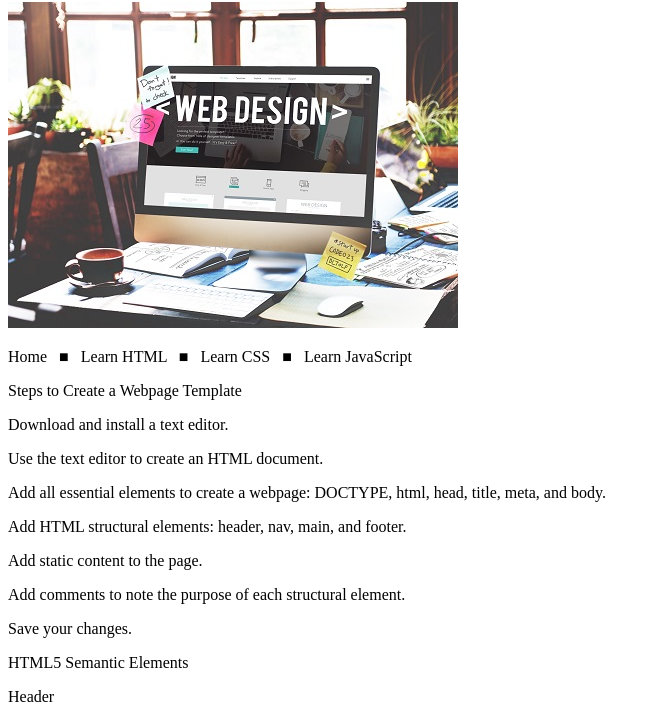
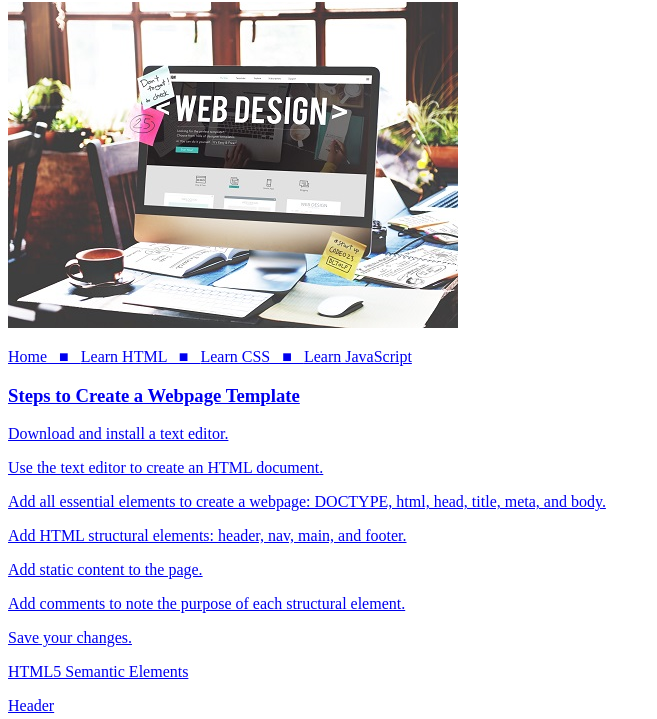
Before and after one commit to Jovensky619/Chapter3, a plain HTML site: page analyze appply extend/apply/index.html in a window 1280 px wide. Shown: the part 78-797 px from the top of the page, without its empty margins (0-657 px from the left). Drawn offline with Linux system fonts and the light colour scheme; files whose address does not match are found by name.

Commit message:
Update index.html

```diff
--- a/analyze appply extend/apply/index.html
+++ b/analyze appply extend/apply/index.html
@@ -20,16 +20,17 @@
 
 	<!-- Use the nav area to add hyperlinks to other pages within the website. It contains static content. -->
 	<nav>
-		<p>Home &nbsp; &#9632; &nbsp;
-		Learn HTML &nbsp; &#9632; &nbsp;
-		Learn CSS &nbsp; &#9632; &nbsp;
-		Learn JavaScript</p>
+		<p> <a href="index.html">Home &nbsp; &#9632; &nbsp;
+		<a href="html.html">Learn HTML &nbsp; &#9632; &nbsp;
+		<a href="css.html">Learn CSS &nbsp; &#9632; &nbsp;
+		<a href="js.html">Learn JavaScript</p>
 	</nav>
 
 	<!-- Use the main area to add main content to the webpage. Since the main content changes from page to page, the main element contains dynamic content. -->
 	<main>
 
-    <p>Steps to Create a Webpage Template</p>
+		<div id="template">
+			 <h3>Steps to Create a Webpage Template</h3>
     <p>Download and install a text editor.</p>
     <p>Use the text editor to create an HTML document.</p>
     <p>Add all essential elements to create a webpage: DOCTYPE, html, head, title, meta, and body.</p>
@@ -52,6 +53,9 @@
     <p>The footer element is used to contain footer content on a webpage, such as copyright information.</p>
 
     <p>Visit W3Schools.com to learn more about HTML semantic elements.</p>
+		</div>
+
+
 
 	</main>
 
```
